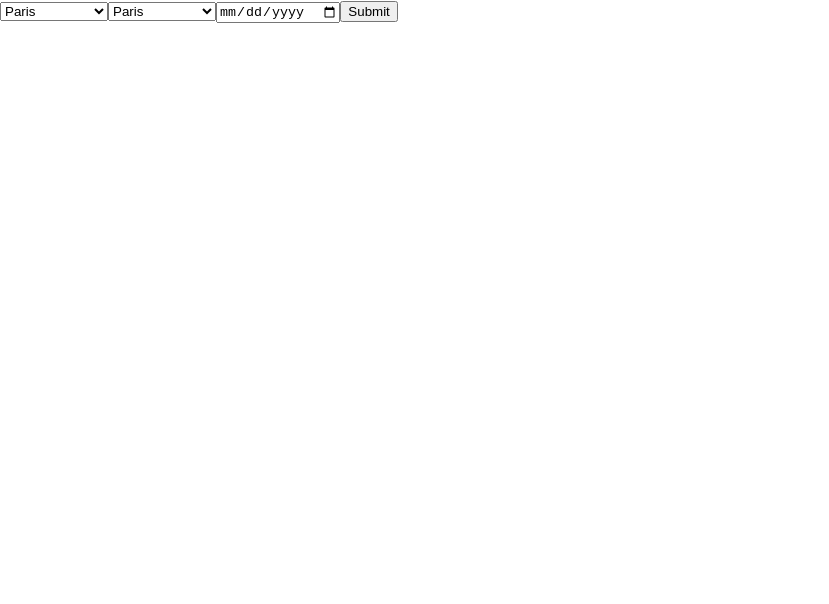
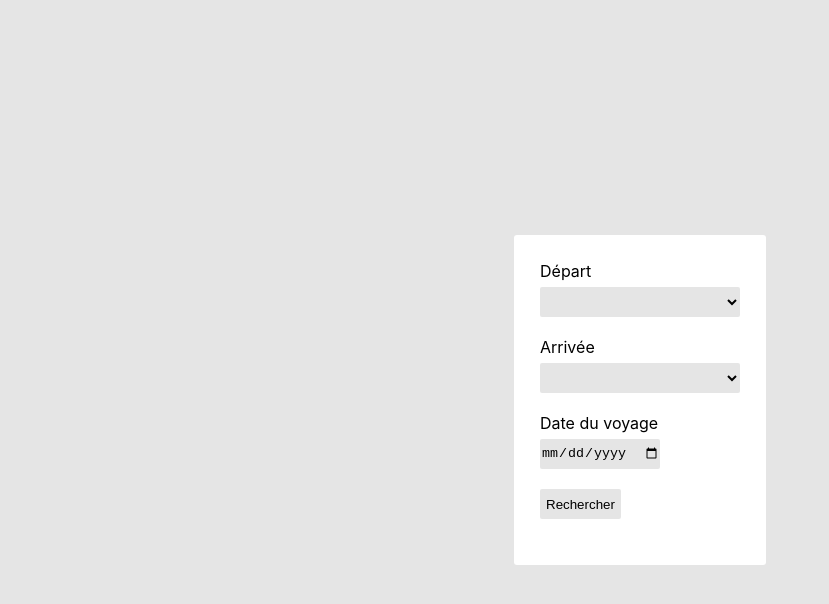
Before and after one commit to EidanU/themecloud-aero-react, a React (Create React App) app: page / in a window 1280 px wide. Shown: the top 604 px of the page, without its empty margins (0-829 px from the left). Built offline with nearby package versions, Linux system fonts and the light colour scheme; the HTML template or start-up script is replaced by a standard one.

Commit message:
add css / FlightNotFound page / optimization

```diff
--- a/package.json
+++ b/package.json
@@ -17,6 +17,7 @@
     "react-router": "^5.2.0",
     "react-router-dom": "^5.2.0",
     "react-scripts": "4.0.3",
+    "react-select": "^4.3.1",
     "styled-components": "^5.3.0"
   },
   "scripts": {
--- a/src/components/FlightCard.jsx
+++ b/src/components/FlightCard.jsx
@@ -4,19 +4,54 @@ const FlightCard = ({ data }) => {
   console.log(data);
   return (
     <Container>
-      <h1>1 resultat</h1>
       <Content>
-        <span>
-          {data.departure} to {data.arrival}
-        </span>
-        <span>
-          {data.date} {data.hours.start} - {data.date} {data.hours.end}
-        </span>
+        <p>1 resultat</p>
+        <DataContainer>
+          <div>
+            <b>
+              {data.departure} to {data.arrival}
+            </b>
+          </div>
+          <div>
+            {data.date} {data.hours.start} - {data.date} {data.hours.end}
+          </div>
+          <div>
+            <b>{data.price}</b>
+          </div>
+          <StyledButton>Reserver</StyledButton>
+        </DataContainer>
       </Content>
     </Container>
   );
 };
 export default FlightCard;
 
-const Container = styled.div``;
-const Content = styled.div``;
+const Container = styled.div`
+  width: 100vw;
+  height: 100vh;
+  display: flex;
+  background: #e5e5e5;
+`;
+const Content = styled.div`
+  margin: auto;
+  padding: 3%;
+  background: white;
+
+  min-width: 10%;
+  width: 20%;
+`;
+const DataContainer = styled.div`
+  padding: 3%;
+  margin: auto;
+  background: white;
+  text-align: center;
+  border: solid 1px;
+`;
+
+const StyledButton = styled.button`
+  background: #e5e5e5;
+  border: none;
+  border-radius: 2px;
+  margin-top: 3%;
+  height: 30px;
+`;
--- a/src/components/Select.jsx
+++ b/src/components/Select.jsx
@@ -1,11 +1,12 @@
 import { useSelector } from "react-redux";
 import * as data from "../data/data.json";
 
-const Select = ({ register, location }) => {
+const Select = ({ register, location, className }) => {
   const state = data.default.city;
 
   return (
-    <select {...register(location, { required: true })}>
+    <select className={className} {...register(location, { required: true })}>
+      <option value=""></option>
       {state.map((city) => (
         <option value={city} key={city}>
           {city}
--- a/src/components/errors/FlightNotFound.jsx
+++ b/src/components/errors/FlightNotFound.jsx
@@ -0,0 +1,20 @@
+import styled from "styled-components";
+const FlightNotFound = () => {
+  return (
+    <Container>
+      <Title>Aucun vols trouvés</Title>
+    </Container>
+  );
+};
+
+export default FlightNotFound;
+
+const Container = styled.div`
+  width: 100vw;
+  height: 100vh;
+  display: flex;
+  background: #e5e5e5;
+`;
+const Title = styled.h1`
+  margin: auto;
+`;
--- a/src/components/errors/NotFound.jsx
+++ b/src/components/errors/NotFound.jsx
@@ -1,5 +1,19 @@
+import styled from "styled-components";
 const NotFound = () => {
-  return <h1>404 Not Found</h1>;
+  return (
+    <Container>
+      <Title>404 not Found</Title>
+    </Container>
+  );
 };
 
 export default NotFound;
+const Container = styled.div`
+  width: 100vw;
+  height: 100vh;
+  display: flex;
+  background: #e5e5e5;
+`;
+const Title = styled.h1`
+  margin: auto;
+`;
--- a/src/pages/HomePage.jsx
+++ b/src/pages/HomePage.jsx
@@ -1,7 +1,10 @@
 import React from "react";
 import { useForm } from "react-hook-form";
-import Select from "../components/Select";
+import SelectInput from "../components/Select";
 import { useHistory } from "react-router-dom";
+import styled from "styled-components";
+import { useState } from "react";
+import * as data from "../data/data.json";
 
 export default function App() {
   let history = useHistory();
@@ -17,14 +20,59 @@ export default function App() {
   };
 
   return (
-    <form onSubmit={handleSubmit(onSubmit)}>
-      <Select register={register} location="departure" />
-      {errors.departure && <span>This field is required</span>}
-      <Select register={register} location="arrival" />
-      {errors.arrival && <span>This field is required</span>}
-      <input type="date" {...register("date", { required: true })} />
-      {errors.date && <span>This field is required</span>}
-      <input type="submit" />
-    </form>
+    <Container>
+      <StyledForm onSubmit={handleSubmit(onSubmit)}>
+        <label>Départ</label>
+        <StyledSelect register={register} location="departure" />
+        {errors.departure && <span>This field is required</span>}
+
+        <label>Arrivée</label>
+        <StyledSelect register={register} location="arrival" />
+        {errors.arrival && <span>This field is required</span>}
+
+        <label>Date du voyage</label>
+        <StyledInput type="date" {...register("date", { required: true })} />
+        {errors.date && <span>This field is required</span>}
+
+        <StyledInput type="submit" value="Rechercher" />
+      </StyledForm>
+    </Container>
   );
 }
+
+const Container = styled.div`
+  width: 100vw;
+  height: 100vh;
+  display: flex;
+  background: #e5e5e5;
+`;
+const StyledForm = styled.form`
+  margin: auto;
+  display: block;
+  padding: 2%;
+  border-radius: 3px;
+  background: white;
+`;
+const StyledSelect = styled(SelectInput)`
+  display: block;
+  background: #e5e5e5;
+  border: none;
+  border-radius: 2px;
+  margin-bottom: 10%;
+  margin-top: 3%;
+  height: 30px;
+  width: 200px;
+`;
+const StyledInput = styled.input`
+  background: #e5e5e5;
+  display: block;
+  border: none;
+  border-radius: 2px;
+  margin-top: 3%;
+  margin-bottom: 10%;
+  height: 30px;
+`;
+
+//il faudrait un state pour la departure et un state ou l'arrivée un nom de ville dedans
+// lorsque l'on selectionne cela active une fonction qui modifie le state, et rajoute le nom de cette ville
+// lorsque dans le state departure on met paris, alors on filtre dans toute la data
--- a/src/pages/OrderPage.jsx
+++ b/src/pages/OrderPage.jsx
@@ -1,22 +1,23 @@
-import { useState, useEffect } from "react";
 import * as data from "../data/data.json";
-
+import FlightNotFound from "../components/errors/FlightNotFound";
 import FlightCard from "../components/FlightCard";
 import getUrl from "../services/getUrl";
 
 const OrderPage = () => {
   let filterFlight;
+  let flightData;
   const flights = data.default.flight;
-  const [userFlight, setUserFlight] = useState(getUrl);
+  const { departure, arrival, date } = getUrl();
 
-  //Here I can use a map() method if there is more data in filterFlight, but in this project set only the index [0] will work
   filterFlight = flights.filter(
-    (flight) =>
-      flight.departure == userFlight.departure &&
-      flight.arrival == userFlight.arrival
+    (flight) => flight.departure == departure && flight.arrival == arrival
   )[0];
-  let hours = filterFlight.hours;
 
-  return <FlightCard data={{ ...userFlight, hours }} />;
+  if (filterFlight) {
+    flightData = filterFlight;
+    return <FlightCard data={{ ...flightData, date }} />;
+  } else {
+    return <FlightNotFound />;
+  }
 };
 export default OrderPage;
```
